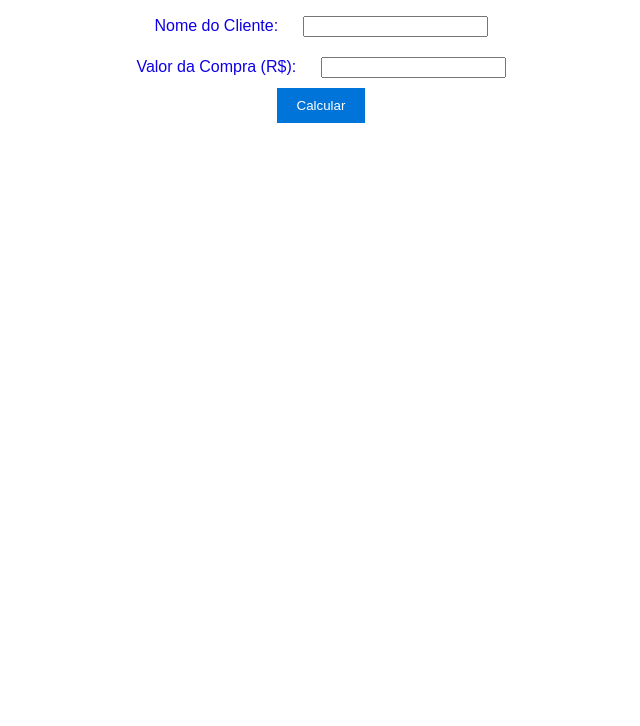
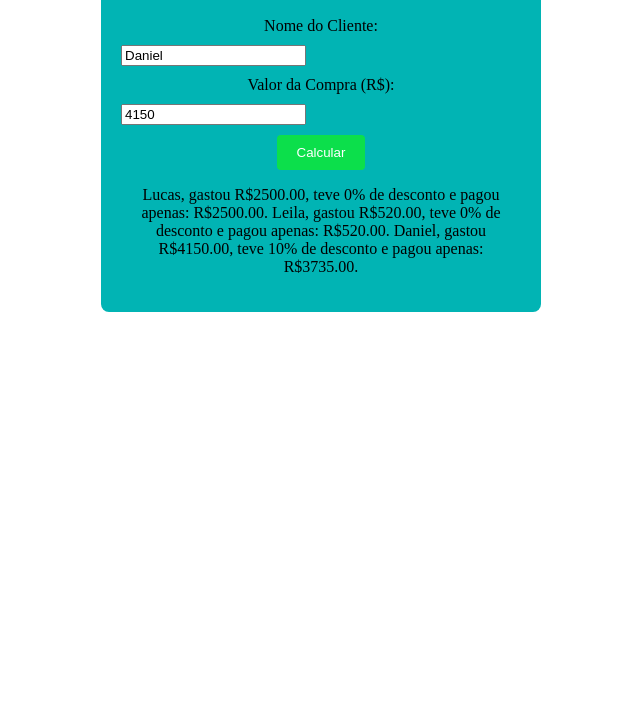
Before and after one commit to DavidRamalho86/Prova-David, a plain HTML site: page Questão03-LojaDeEletronicos/index.html in a window 1280 px wide. Shown: the part 74-800 px from the top of the page, without its empty margins (319-959 px from the left). Drawn offline with Linux system fonts and the light colour scheme.

Commit message:
correção

```diff
--- a/Questão01-Garagem-CarroVeloz/styles.css
+++ b/Questão01-Garagem-CarroVeloz/styles.css
@@ -1,24 +1,29 @@
 
-body {
-    font-family: Arial, sans-serif;
+.container {
+    max-width: 400px;
+    margin: 0 auto;
+    padding: 20px;
     text-align: center;
-    margin: 0;
-    padding: 0;
+    background-color: #008f64;
+    border-radius: 8px;
 }
 
 h1 {
-    color: #333;
+    font-size: 24px;
+    margin-bottom: 20px;
 }
 
-label, input {
-    margin: 10px;
+label, input, select {
+    display: block;
+    margin-bottom: 10px;
 }
 
 button {
-    background-color: #0074D9;
-    color: #FFF;
+    background-color: #007bff;
+    color: #fff;
     border: none;
     padding: 10px 20px;
+    border-radius: 4px;
     cursor: pointer;
 }
 
--- a/Questão03-LojaDeEletronicos/index.html
+++ b/Questão03-LojaDeEletronicos/index.html
@@ -29,23 +29,23 @@
     -->
 
     <!DOCTYPE html>
-<html lang="pt-br">
+    <html lang="pt-BR">
     <head>
         <meta charset="UTF-8">
         <meta name="viewport" content="width=device-width, initial-scale=1.0">
+        <title>Calculadora de Desconto - TechCity</title>
         <link rel="stylesheet" href="styles.css">
-    <title>Calculadora de Desconto</title>
     </head>
     <body>
-    <h1>Calculadora de Desconto</h1>
-    <label for="nome">Nome do Cliente:</label>
-    <input type="text" id="nome" required>
-    <br>
+        <div class="container">
+            <h1>Calculadora de Desconto - TechCity</h1>
+            <label for="nomeCliente">Nome do Cliente:</label>
+            <input type="text" id="nomeCliente" placeholder="Digite o nome">
             <label for="valorCompra">Valor da Compra (R$):</label>
-    <input type="number" id="valorCompra">
-    <br>
+            <input type="number" id="valorCompra" placeholder="Digite o valor da compra">
             <button onclick="calcularDesconto()">Calcular</button>
-    <div id="resultado"></p>
+            <p id="resultado"></p>
+        </div>
         <script src="script.js"></script>
     </body>
     </html>
--- a/Questão03-LojaDeEletronicos/script.js
+++ b/Questão03-LojaDeEletronicos/script.js
@@ -1,26 +1,31 @@
+
+const comprasRegistradas = [
+    { nome: 'Lucas', valor: 2500 },
+    { nome: 'Leila', valor: 520 },
+    { nome: 'Daniel', valor: 4150 }
+];
+
 function calcularDesconto() {
-    const valorCompra = parseFloat(document.getElementById("valorCompra").value);
-    const desconto = 0;
+    const nomeCliente = document.getElementById('nomeCliente').value;
+    const valorCompra = parseFloat(document.getElementById('valorCompra').value);
+    let desconto = 0;
 
     if (valorCompra >= 3000) {
-        desconto = 0.1;
+        desconto = 10;
     } else if (valorCompra >= 2501 && valorCompra <= 2999) {
-        desconto = 0.05;
+        desconto = 5;
     }
 
-    const valorFinal = valorCompra - (valorCompra * desconto);
+    const valorComDesconto = valorCompra * (1 - desconto / 100);
 
+    const resultadoAnterior = document.getElementById('resultado').textContent;
+    const novoResultado = `${resultadoAnterior}\n${nomeCliente}, gastou R$${valorCompra.toFixed(2)}, teve ${desconto}% de desconto e pagou apenas: R$${valorComDesconto.toFixed(2)}.`;
 
-    const compraLucas = 2500.00;
-    const compraLeila =5250.00;
-    const compraDaniel =4150.00;
+    document.getElementById('resultado').textContent = novoResultado;
+}
 
-    const totalDaniel =  compraDaniel - (valorCompra * desconto);
-    console.log("Total das compras de Daniel", totalDaniel.toFixed(2));
-    const totalLeila =  compraLeila - (valorCompra * desconto);
-    console.log("Total das compras de Leila", totalLeila.toFixed(2));
-    const totalLucas =  compraLucas - (valorCompra * desconto);
-    console.log("Total das compras de Lucas", totalLucas.toFixed(2));
-
-    document.getElementById("resultado").textContent = `O valor da compra é R$${valorCompra.toFixed(2)}. O desconto aplicado é de ${desconto * 100}%. O valor final a ser pago é R$${valorFinal.toFixed(2)}.`;
-}
+comprasRegistradas.forEach(compra => {
+    document.getElementById('nomeCliente').value = compra.nome;
+    document.getElementById('valorCompra').value = compra.valor;
+    calcularDesconto();
+});
--- a/Questão03-LojaDeEletronicos/styles.css
+++ b/Questão03-LojaDeEletronicos/styles.css
@@ -1,24 +1,29 @@
-body {
-    font-family: Arial, sans-serif;
+
+.container {
+    max-width: 400px;
+    margin: 0 auto;
+    padding: 20px;
     text-align: center;
-    margin: 0;
-    padding: 0;
-    color: rgb(15, 0, 228);
+    background-color: #01b4b4;
+    border-radius: 8px;
 }
 
 h1 {
-    color: #d0df04;
+    font-size: 24px;
+    margin-bottom: 20px;
 }
 
 label, input {
-    margin: 10px;
+    display: block;
+    margin-bottom: 10px;
 }
 
 button {
-    background-color: #0074D9;
-    color: #FFF;
+    background-color: #15ff0094;
+    color: #fff;
     border: none;
     padding: 10px 20px;
+    border-radius: 4px;
     cursor: pointer;
 }
 
```
Also changed, not shown: Questão01-Garagem-CarroVeloz/index.html (+15 -14 lines), Questão01-Garagem-CarroVeloz/script.js (+8 -20 lines). Lines whose indentation alone changed are shown as unchanged.
